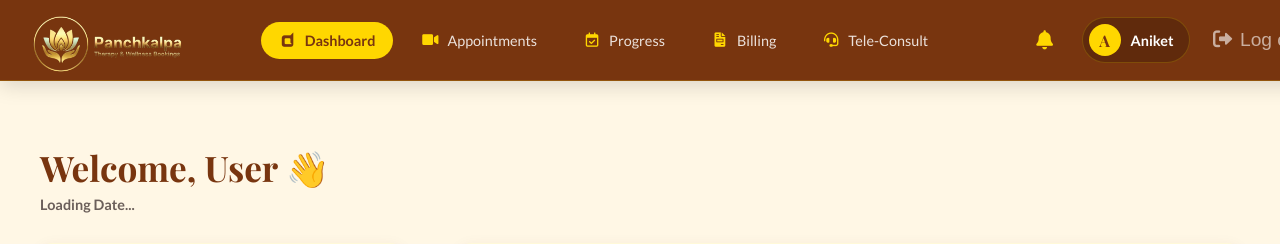
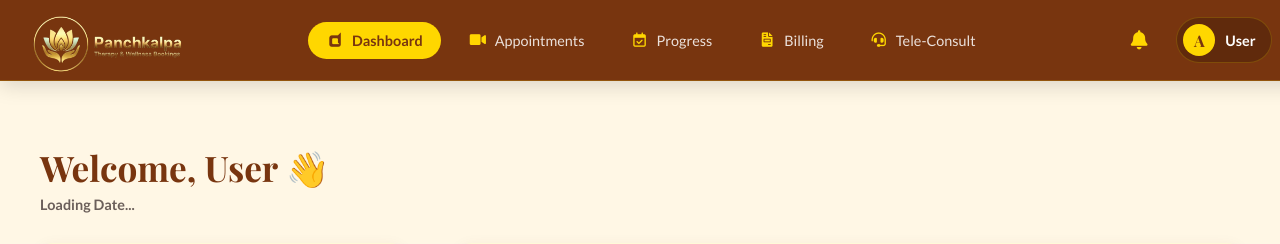
Before and after one commit to shendgerohan74/AVR, a Django app: page /patient/dashboard/ in a window 1280 px wide. Shown: the top 244 px of the page. Run offline with Django 5.2, Linux system fonts and the light colour scheme; some libraries are stand-ins or nearby versions.

Commit message:
done for today

```diff
--- a/PanchKalpa/accounts/urls.py
+++ b/PanchKalpa/accounts/urls.py
@@ -1,7 +1,8 @@
 from django.urls import path
-from .views import login_view, signup_view
+from .views import login_view, signup_view, logout_view
 
 urlpatterns = [
     path("login/", login_view, name="login"),
     path("signup/", signup_view, name="signup"),
+    path("logout/", logout_view, name="logout"),
 ]
--- a/PanchKalpa/static/css/patient-portal/base.css
+++ b/PanchKalpa/static/css/patient-portal/base.css
@@ -116,6 +116,7 @@ h5 {
 .dashboard-nav-profile-section {
     display: flex;
     align-items: center;
+    margin-right: 3vw;
     gap: 15px;
 }
 
--- a/PanchKalpa/templates/patient-portal/appointments.html
+++ b/PanchKalpa/templates/patient-portal/appointments.html
@@ -1,5 +1,7 @@
 {% extends "patient-portal/base.html" %}
 {% load static %}
+
+{% block appointments %}active{% endblock appointments %}
 
 {% block title %}Appointments{% endblock title %}
 
--- a/PanchKalpa/templates/patient-portal/base.html
+++ b/PanchKalpa/templates/patient-portal/base.html
@@ -26,15 +26,15 @@
 
         <!-- 2. Navigation Links -->
         <div class="dashboard-nav-links-group">
-            <a href="{% url 'patient-dashboard' %}" class="dashboard-nav-item-button active"><i class="fa-brands fa-dashcube"></i>
+            <a href="{% url 'patient-dashboard' %}" class="dashboard-nav-item-button {% block dashboard %}{% endblock dashboard %}"><i class="fa-brands fa-dashcube"></i>
                 Dashboard</a>
-            <a href="{% url 'patient-appointments' %}" class="dashboard-nav-item-button"><i class="fa-solid fa-video"></i>
+            <a href="{% url 'patient-appointments' %}" class="dashboard-nav-item-button {% block appointments %}{% endblock appointments %}"><i class="fa-solid fa-video"></i>
                 Appointments</a>
-            <a href="{% url 'patient-progress' %}" class="dashboard-nav-item-button"><i class="fa-regular fa-calendar-check"></i>
+            <a href="{% url 'patient-progress' %}" class="dashboard-nav-item-button {% block progress %}{% endblock progress %}"><i class="fa-regular fa-calendar-check"></i>
                 Progress</a>
-            <a href="{% url 'patient-billing' %}" class="dashboard-nav-item-button"><i class="fa-solid fa-file-invoice"></i>
+            <a href="{% url 'patient-billing' %}" class="dashboard-nav-item-button {% block billing %}{% endblock billing %}"><i class="fa-solid fa-file-invoice"></i>
                 Billing</a>
-            <a href="{% url 'patient-teleconsult' %}" class="dashboard-nav-item-button"><i class="fa-solid fa-headset"></i>
+            <a href="{% url 'patient-teleconsult' %}" class="dashboard-nav-item-button {% block teleconsult %}{% endblock teleconsult %}"><i class="fa-solid fa-headset"></i>
                 Tele-Consult</a>
 
         </div>
@@ -73,16 +73,11 @@
 
                 <!-- Name -->
                 <div class="dashboard-profile-name-text">
-                    {{ request.user.first_name|default:"Aniket" }}
+                    {{ request.user.first_name|default:"User" }}
                 </div>
         </div>
 
 
-        <!-- Logout -->
-        <button class="dashboard-logout-action" title="Logout">
-            <i class="fa-solid fa-right-from-bracket"></i>
-            Log out
-        </button>
         </div>
     </nav>
     {% block content %}{% endblock content %}
--- a/PanchKalpa/templates/patient-portal/billing.html
+++ b/PanchKalpa/templates/patient-portal/billing.html
@@ -1,4 +1,6 @@
 {% extends "patient-portal/base.html" %}
+
+{% block billing %}active{% endblock billing %}
 
 {% load static %}
 {% block title %}Billing & Payments{% endblock title %}
--- a/PanchKalpa/templates/patient-portal/dashboard.html
+++ b/PanchKalpa/templates/patient-portal/dashboard.html
@@ -1,5 +1,7 @@
 {% extends "patient-portal/base.html" %}
 {% load static %}
+
+{% block dashboard %}active{% endblock dashboard %}
 
 {% block title %}Patient Dashboard{% endblock title %}
 
@@ -100,15 +102,15 @@
                         <i class="far fa-calendar-plus"></i>
                         <span>Book Appointment</span>
                     </a>
-                    <a href="#" class="dashboard-action-button">
+                    <a href="{% url "patient-progress" %}" class="dashboard-action-button">
                         <i class="fas fa-tasks"></i>
                         <span>View Progress</span>
                     </a>
-                    <a href="#" class="dashboard-action-button">
+                    <a href="{% url "patient-billing" %}" class="dashboard-action-button">
                         <i class="fas fa-file-invoice-dollar"></i>
                         <span>Pay Bills</span>
                     </a>
-                    <a href="#" class="dashboard-action-button">
+                    <a href="{% url "patient-teleconsult" %}" class="dashboard-action-button">
                         <i class="fas fa-video"></i>
                         <span>Online Consultation</span>
                     </a>
--- a/PanchKalpa/templates/patient-portal/progress.html
+++ b/PanchKalpa/templates/patient-portal/progress.html
@@ -1,6 +1,8 @@
 {% extends "patient-portal/base.html" %}
 
 {% load static %}
+
+{% block progress %}active{% endblock progress %}
 
 {% block title %}Therapy Progress{% endblock title %}
 
--- a/PanchKalpa/templates/patient-portal/teleconsult.html
+++ b/PanchKalpa/templates/patient-portal/teleconsult.html
@@ -1,6 +1,8 @@
 {% extends "patient-portal/base.html" %}
 
 {% load static %}
+{% block teleconsult %}active{% endblock teleconsult %}
+
 {% block title %}Video Consultation{% endblock title %}
 
 {% block style %}
```
Also changed, not shown: PanchKalpa/accounts/views.py (+6 -1 lines), PanchKalpa/templates/patient-portal/profile.html (+15 -11 lines), PanchKalpa/db.sqlite3.
